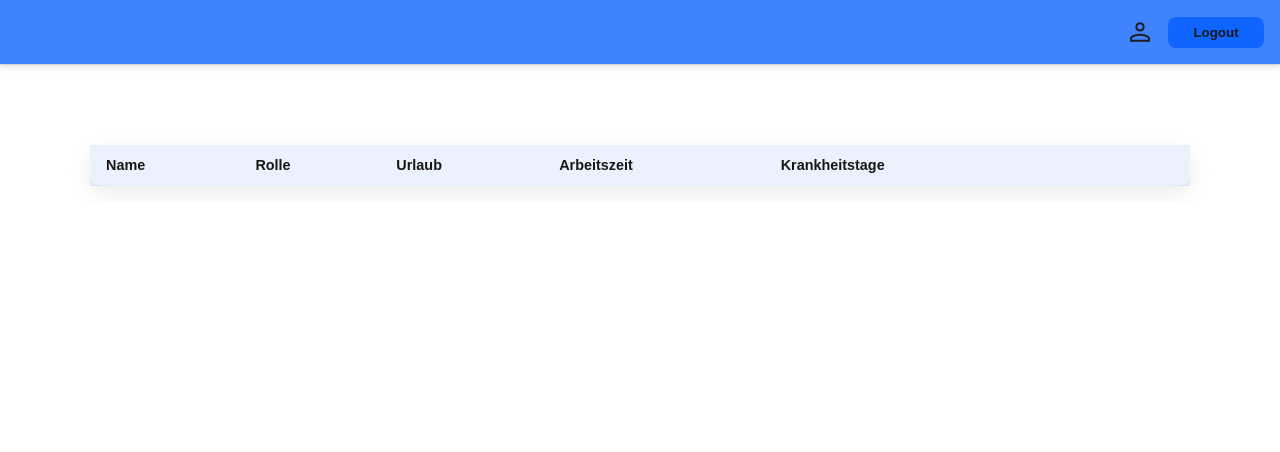
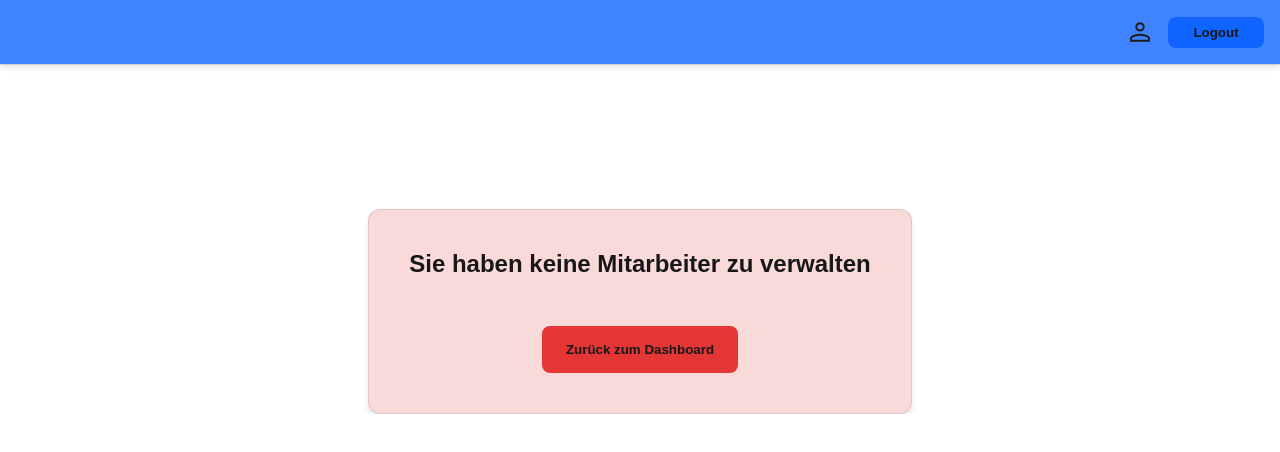
Before and after one commit to justusbruegmann/stechuhr, a Next.js app in the folder frontend/: page /manager_view in a window 1280 px wide. Shown: the top 452 px of the page. Built offline with nearby package versions, Linux system fonts and the light colour scheme.

Commit message:
Add a placeholder message if either an unauthorized user opens /manager_view or the manager has no assigned user accounts to manage

```diff
--- a/frontend/src/app/manager_view/manager_view.module.css
+++ b/frontend/src/app/manager_view/manager_view.module.css
@@ -5,3 +5,49 @@
     width: 100%;
     height: 100%;
 }
+
+
+.noUsers {
+    display: flex;
+    flex-direction: column;
+    align-items: center;
+    justify-content: center;
+    border: 1px solid rgba(0, 0, 0, 0.1);
+    box-shadow: 0 4px 6px rgba(0, 0, 0, 0.1);
+    background: rgba(var(--sew-red-rgb), 0.15);
+    border-radius: 12px;
+    margin-top: 9rem;
+    padding: 2.5rem;
+    gap: 3rem;
+}
+
+.noUsers > Button {
+    padding: 1.5rem;
+}
+
+
+.noUsers button {
+    height: 100%;
+    background: rgba(var(--sew-red-rgb), 0.75);
+    color: inherit;
+    border: none;
+    box-shadow: none;
+    font-weight: 600;
+    padding: 1rem 1.5rem;
+}
+
+/* Workaround because Button wraps the actual <Button> in a container with hardcoded height 2rem */
+.noUsers > div:has(button) {
+    height: auto !important;
+}
+
+.noUsers button:hover {
+    filter: brightness(1.1);
+    box-shadow: 0 6px 18px rgba(0, 0, 0, 0.1);
+}
+
+.noUsers button:active {
+    filter: brightness(1.2);
+    transform: translateY(1px);
+    box-shadow: inset 0 2px 6px rgba(0, 0, 0, 0.05);
+}
--- a/frontend/src/app/manager_view/page.tsx
+++ b/frontend/src/app/manager_view/page.tsx
@@ -4,19 +4,29 @@ import User from "@/types/User";
 import React, {useEffect} from "react"
 import Header from "@/components/layout/Header";
 import {useModal} from "@/contexts/ModalContext";
+import styles from './manager_view.module.css';
+
 
 import {createUser, deleteUser, getUsersForManager} from "@/scripts/userManagement";
 import UserTable from "@/components/managerView/userTable";
 import Button from "@/components/layout/Button";
+import {useRouter} from "next/navigation";
 
 
 export default function ManagerView() {
+    const router = useRouter();
+
     const {showModal, updateModalContent} = useModal();
     const [users, setUsers] = React.useState<User[]>([]);
+    const [loading, setLoading] = React.useState(false);
 
     useEffect(() => {
+        setLoading(true);
         const {close} = showModal("spinningLoader")
-        loadUsers().then(r => close());
+        loadUsers().then(r => {
+            close();
+            setLoading(false);
+        });
     }, []);
 
     async function loadUsers() {
@@ -95,7 +105,8 @@ export default function ManagerView() {
             <td>{user.workload}</td>
             <td>0</td>
             <td>
-                <Button label={"KÜNDIGUNG!"} type={"error"} onClick={() => alert(`Mitarbeiter ${user.username} wird gefeuert!`)}/>
+                <Button label={"KÜNDIGUNG!"} type={"error"}
+                        onClick={() => alert(`Mitarbeiter ${user.username} wird gefeuert!`)}/>
             </td>
         </tr>
     ))
@@ -104,8 +115,18 @@ export default function ManagerView() {
     return (
         <>
             <Header/>
-            <div className="tableContainer">
-                <UserTable columnNames={columns} rows={rows}/>
+
+            <div className={styles.tableContainer}>
+                {!loading && users.length > 0 &&
+                    <UserTable columnNames={columns} rows={rows}/>
+                }
+
+                {!loading && users.length == 0 &&
+                    <div className={styles.noUsers}>
+                        <h2>Sie haben keine Mitarbeiter zu verwalten</h2>
+                        <Button label={"Zurück zum Dashboard"} onClick={() => router.push("/dashboard")}/>
+                    </div>
+                }
             </div>
         </>
     )
```
